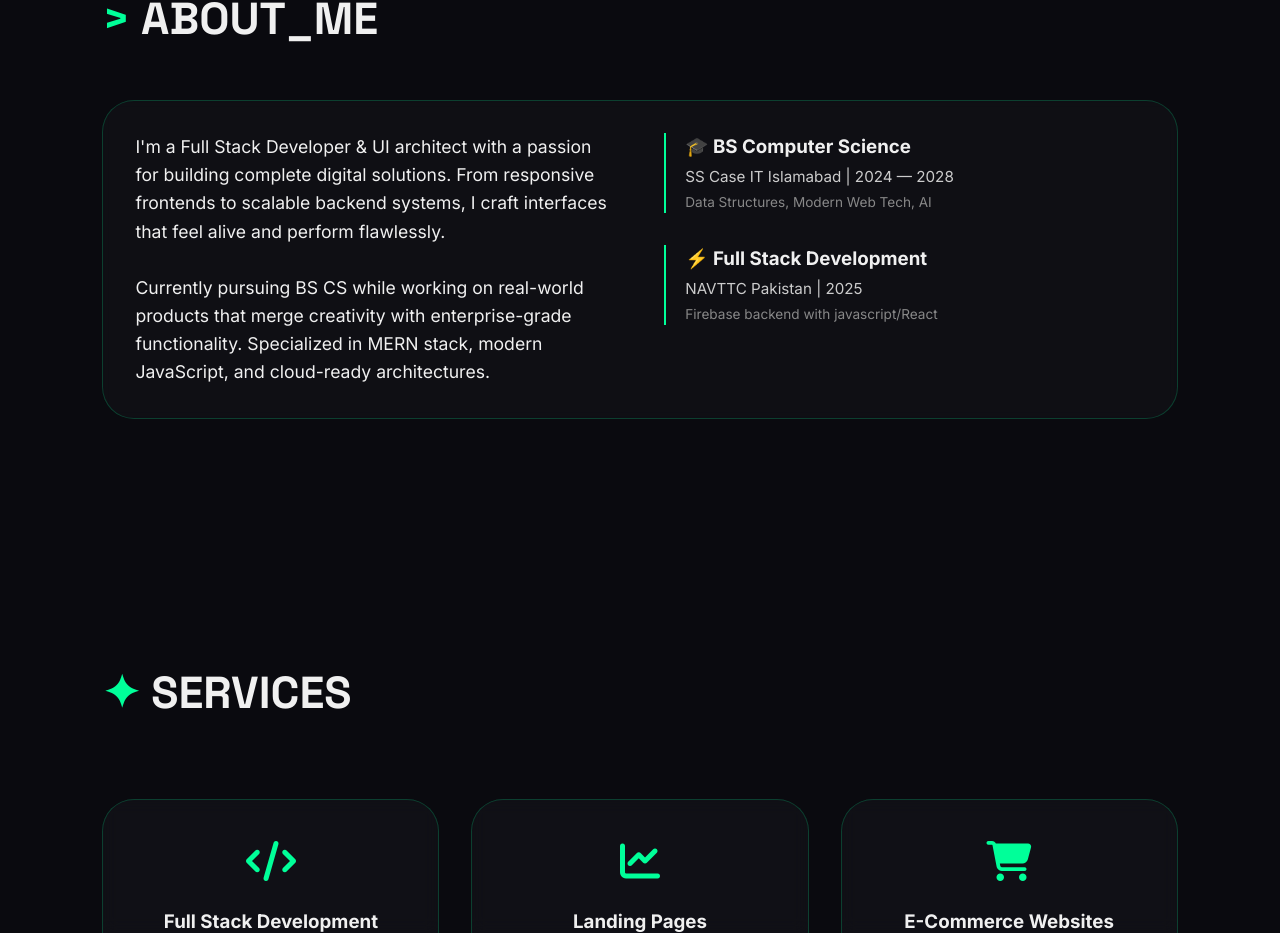
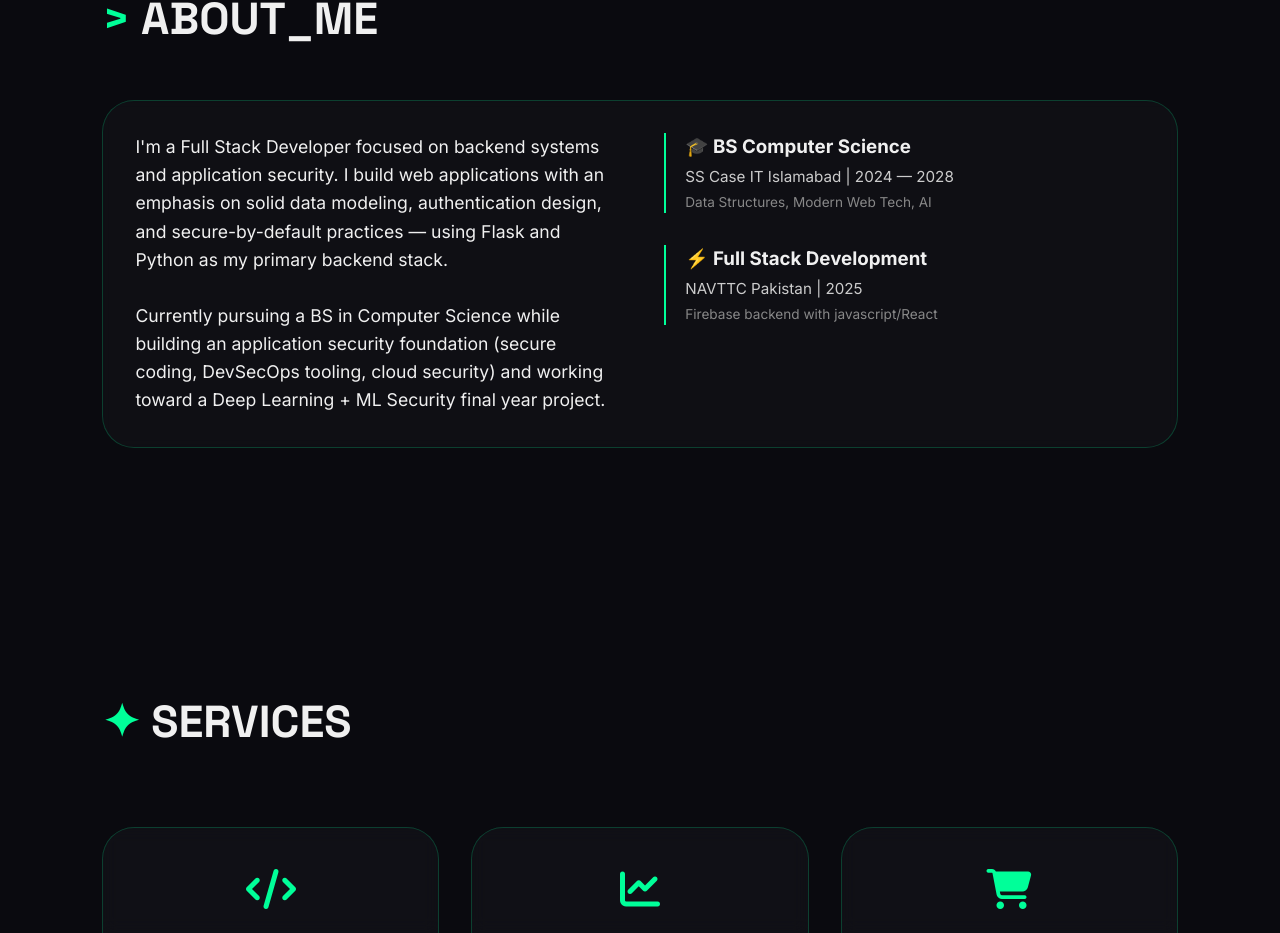
Before and after one commit to ahmadubaid061/personal_portfolio_website, a React (Vite) app: page /experience in a window 1280 px wide. Shown: the part 935-1868 px from the top of the page. Built offline with nearby package versions, Linux system fonts and the light colour scheme.

Commit message:
intro updated

```diff
--- a/src/sections/About.jsx
+++ b/src/sections/About.jsx
@@ -5,12 +5,13 @@ export default function About() {
         <h2 className="section-header" data-aos="fade-up"><span>&gt;</span> ABOUT_ME</h2>
         <div className="about-grid" data-aos="fade-up">
           <div>
-            <p style={{ fontSize: "1.1rem", lineHeight: 1.6 }}>I'm a Full Stack Developer & UI architect with a
-              passion for building complete digital solutions. From responsive frontends to scalable backend
-              systems, I craft interfaces that feel alive and perform flawlessly. <br /><br />
-              Currently pursuing BS CS while working on real-world products that merge creativity with
-              enterprise-grade functionality. Specialized in MERN stack, modern JavaScript, and cloud-ready
-              architectures.</p>
+            <p style={{ fontSize: "1.1rem", lineHeight: 1.6 }}>I'm a Full Stack Developer focused on backend
+              systems and application security. I build web applications with an emphasis on solid data modeling,
+              authentication design, and secure-by-default practices — using Flask and Python as my primary
+              backend stack. <br /><br />
+              Currently pursuing a BS in Computer Science while building an application security foundation
+              (secure coding, DevSecOps tooling, cloud security) and working toward a Deep Learning + ML Security
+              final year project.</p>
           </div>
           <div>
             <div className="edu-item">
```
